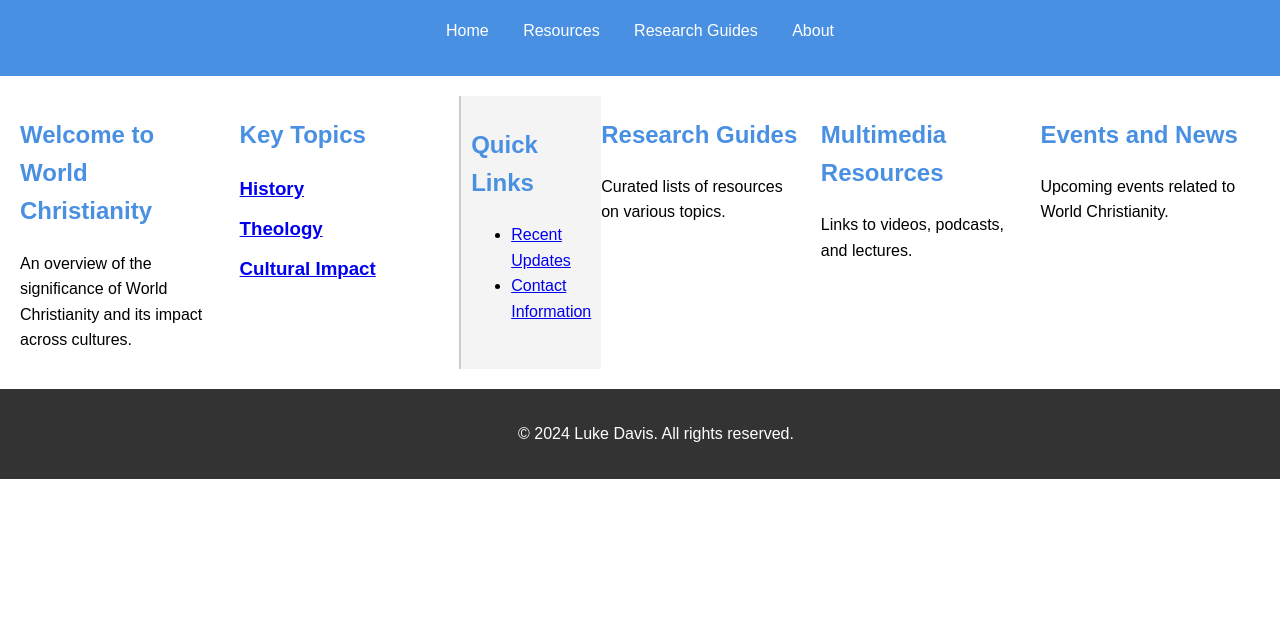
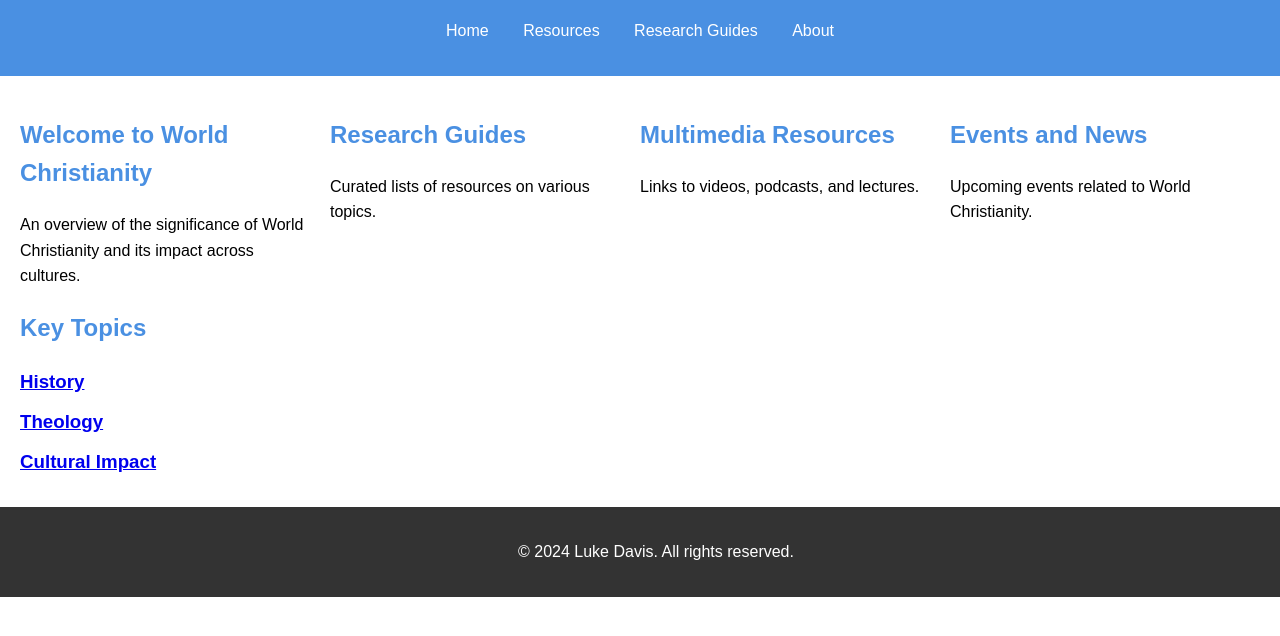
Before and after one commit to lukewdavis/la-pentecostalism, a plain HTML site: page index.html in a window 1280 px wide. Shown: the part 92-728 px from the top of the page. Drawn offline with Linux system fonts and the light colour scheme; a script that the page names is missing.

Commit message:
Update index.html

```diff
--- a/index.html
+++ b/index.html
@@ -21,26 +21,19 @@
 
     <main>
         <section id="home">
+            <div>
                 <h2>Welcome to World Christianity</h2>
                 <p>An overview of the significance of World Christianity and its impact across cultures.</p>
-        </section>
-
-        <section id="resources">
+            </div>
+            <div>
                 <h2>Key Topics</h2>
                 <div class="resource-links">
                     <h3><a href="#history">History</a></h3>
                     <h3><a href="#theology">Theology</a></h3>
                     <h3><a href="#cultural-impact">Cultural Impact</a></h3>
                 </div>
+            </div>
         </section>
-
-        <aside>
-            <h2>Quick Links</h2>
-            <ul>
-                <li><a href="#recent-updates">Recent Updates</a></li>
-                <li><a href="#contact">Contact Information</a></li>
-            </ul>
-        </aside>
 
         <section id="research-guides">
             <h2>Research Guides</h2>
```
Lines whose indentation alone changed are shown as unchanged.
